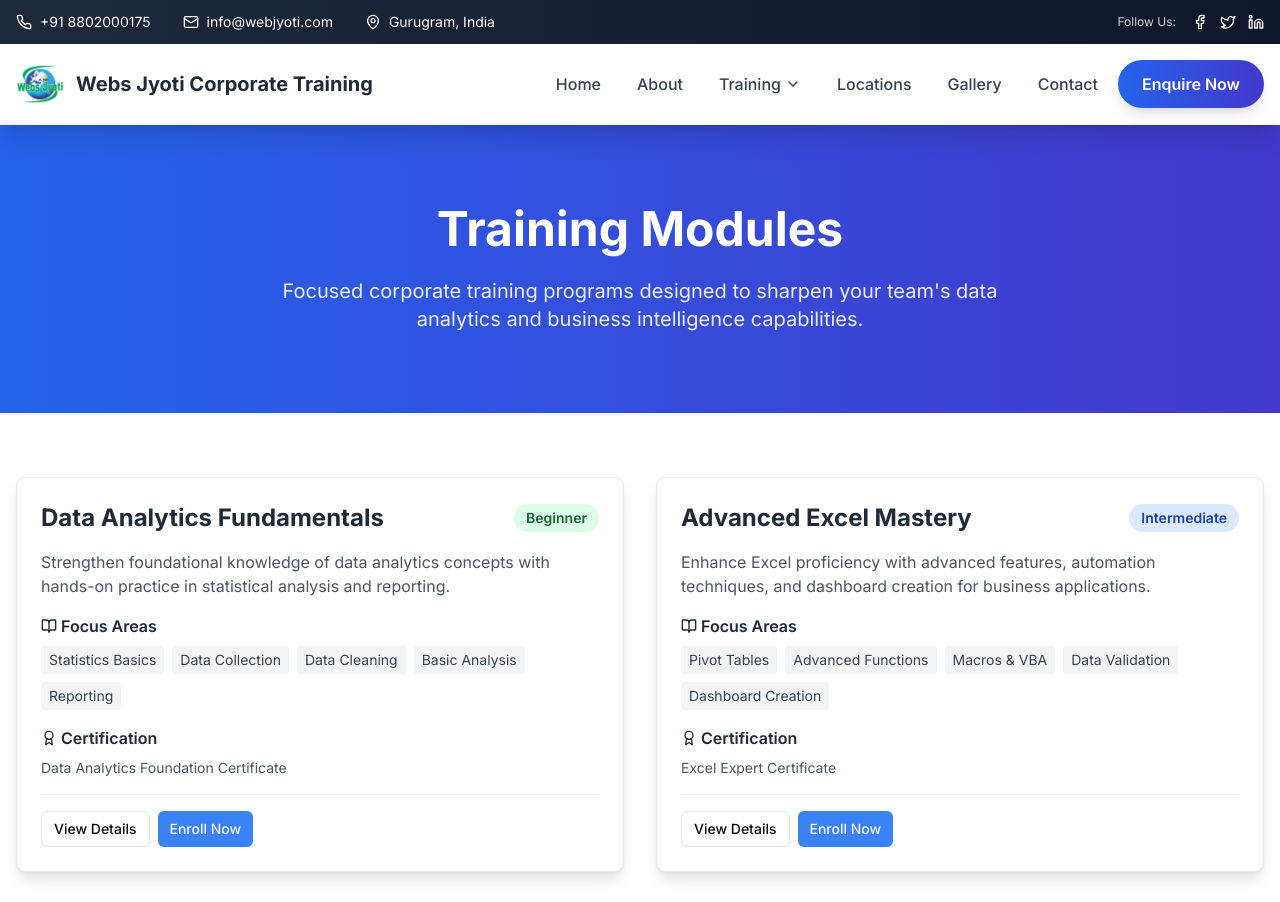
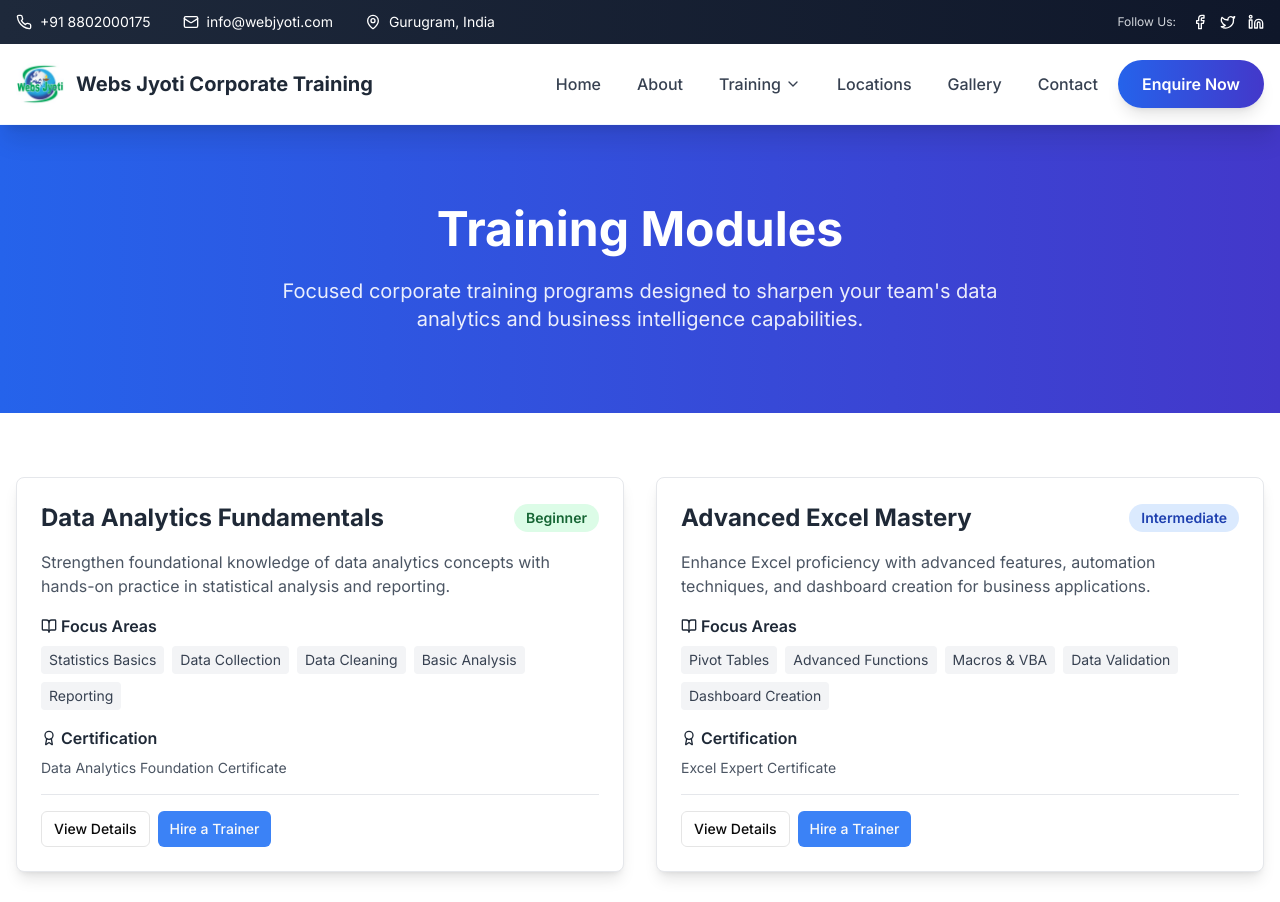
Before and after one commit to GreenHacker420/webs-jyoti-corporate-training, a Next.js app: page /training-modules in a window 1280 px wide. Shown: the top 902 px of the page. Built offline with nearby package versions, Linux system fonts and the light colour scheme.

Commit message:
Update button text and modify Next.js version specification in package files

```diff
--- a/app/training-modules/page.tsx
+++ b/app/training-modules/page.tsx
@@ -142,7 +142,7 @@ export default function TrainingModulesPage() {
                       </Button>
                       <Link href="/contact">
                         <Button className="bg-blue-500 hover:bg-blue-600" size="sm">
-                          Enroll Now
+                          Hire a Trainer
                         </Button>
                       </Link>
                     </div>
--- a/package.json
+++ b/package.json
@@ -58,7 +58,7 @@
     "framer-motion": "^12.19.1",
     "input-otp": "latest",
     "lucide-react": "^0.454.0",
-    "next": "15.2.4",
+    "next": "^15.2.4",
     "next-themes": "latest",
     "react": "^19",
     "react-day-picker": "latest",
```
Also changed, not shown: 1 other file (tests, documents, lock files or other folders).
